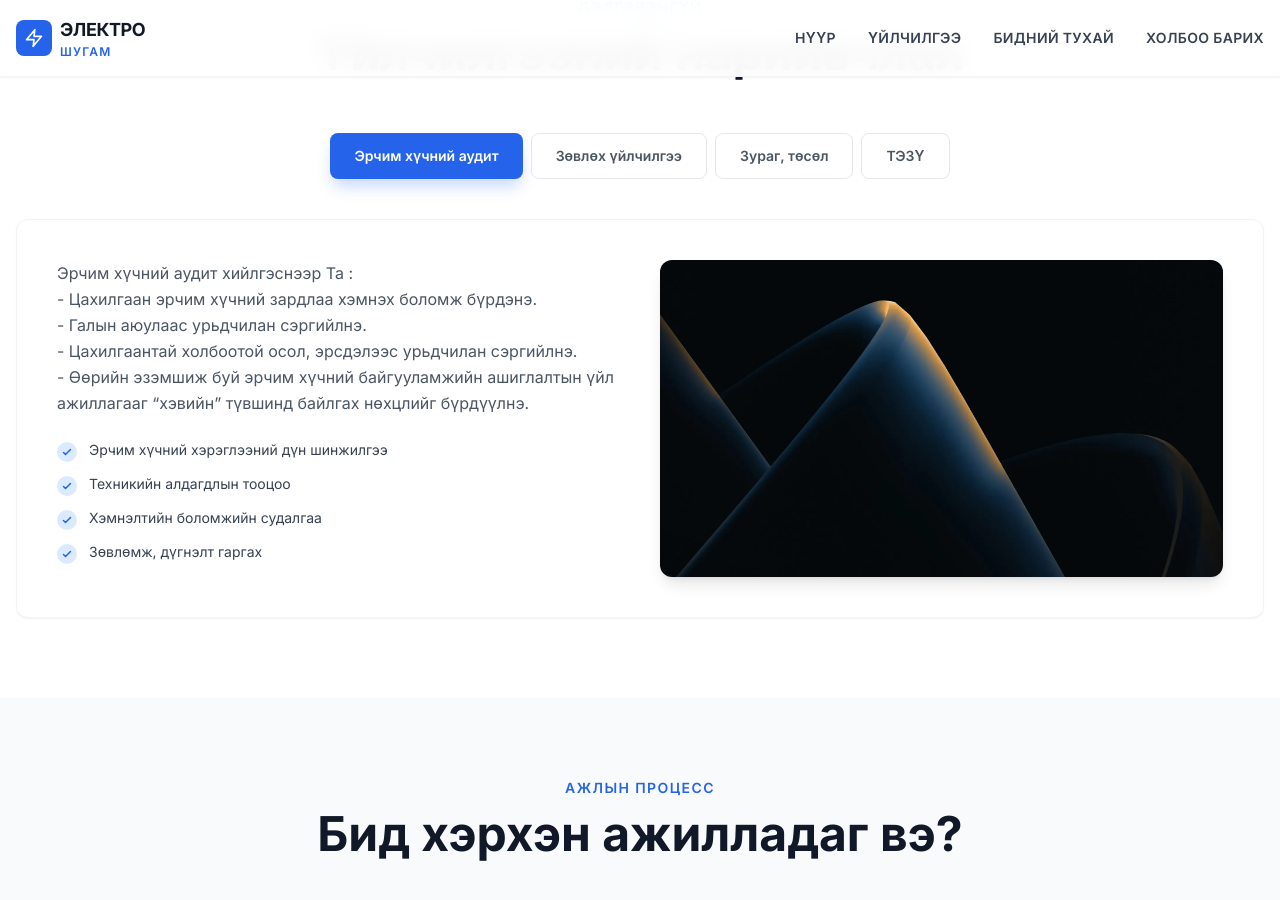
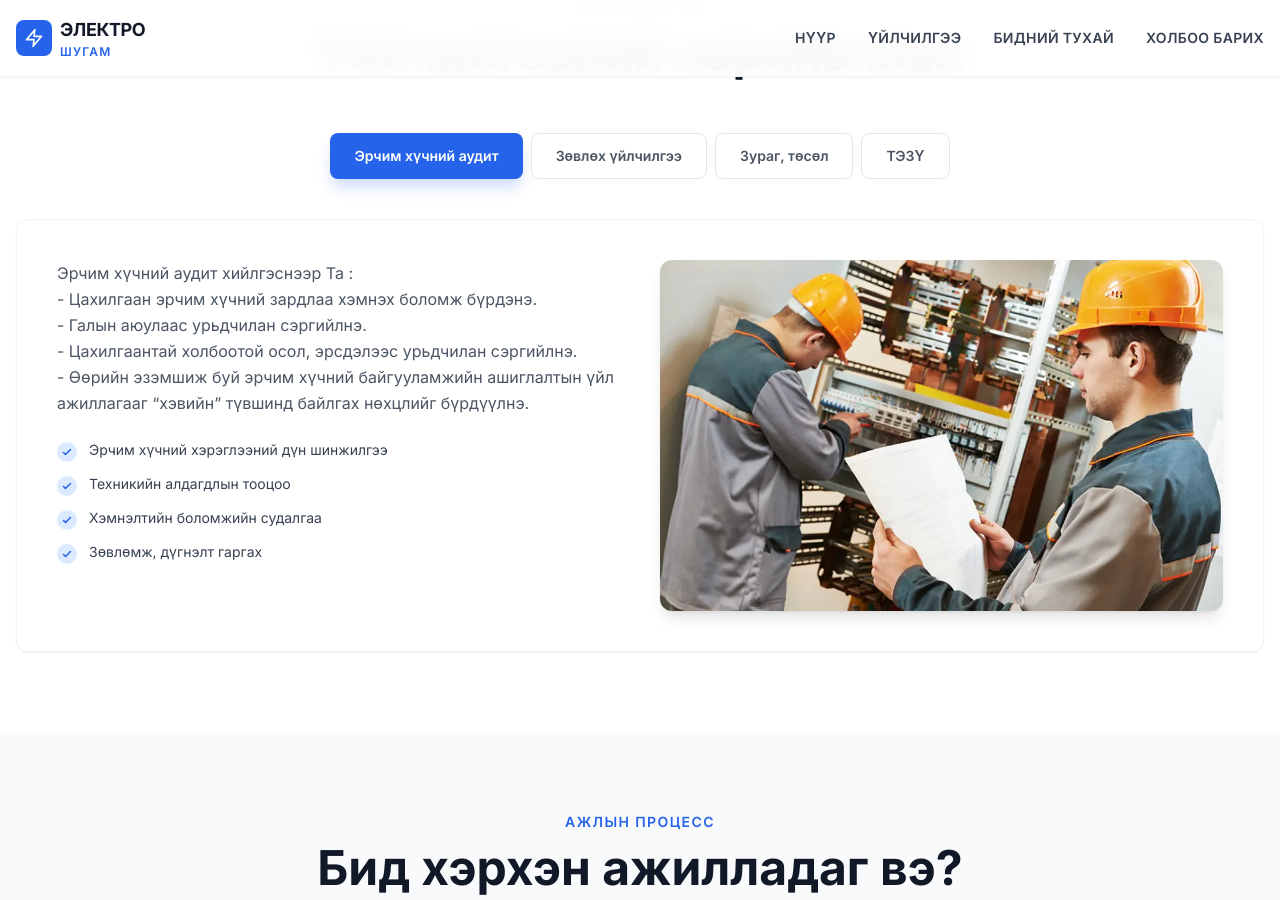
Before and after one commit to electroshugam/electroshugam_web_new, a Jekyll site: the page built from services.html, in a window 1280 px wide and 900 px high, scrolled down 1117 px. Built offline with Jekyll 4.4.1, drawn with Linux system fonts in a browser that asks for light colours; nearby versions of some CDN libraries.

Commit message:
fig update

```diff
--- a/services.html
+++ b/services.html
@@ -81,7 +81,7 @@
               <li class="flex items-start"><span class="w-5 h-5 rounded-full bg-blue-100 flex items-center justify-center mr-3 flex-shrink-0 mt-0.5"><svg class="w-3 h-3 text-blue-600" fill="none" stroke="currentColor" stroke-width="3" viewBox="0 0 24 24"><path stroke-linecap="round" stroke-linejoin="round" d="M5 13l4 4L19 7"/></svg></span><span class="text-gray-700 text-sm">Зөвлөмж, дүгнэлт гаргах</span></li>
             </ul>
           </div>
-          <div class="rounded-xl overflow-hidden shadow-lg"><img src="{{ '/media/image-post1.webp' | relative_url }}" alt="Audit" class="w-full h-full object-cover"></div>
+          <div class="rounded-xl overflow-hidden shadow-lg"><img src="{{ '/media/auditor.webp' | relative_url }}" alt="Audit" class="w-full h-full object-cover"></div>
         </div>
       </div>
 
@@ -107,7 +107,7 @@
               <li class="flex items-start"><span class="w-5 h-5 rounded-full bg-blue-100 flex items-center justify-center mr-3 flex-shrink-0 mt-0.5"><svg class="w-3 h-3 text-blue-600" fill="none" stroke="currentColor" stroke-width="3" viewBox="0 0 24 24"><path stroke-linecap="round" stroke-linejoin="round" d="M5 13l4 4L19 7"/></svg></span><span class="text-gray-700 text-sm">Стандартын дагуу зөвлөгөө</span></li>
             </ul>
           </div>
-          <div class="rounded-xl overflow-hidden shadow-lg"><img src="{{ '/media/image-post2.webp' | relative_url }}" alt="Consulting" class="w-full h-full object-cover"></div>
+          <div class="rounded-xl overflow-hidden shadow-lg"><img src="{{ '/media/consulting.webp' | relative_url }}" alt="Consulting" class="w-full h-full object-cover"></div>
         </div>
       </div>
 
@@ -142,11 +142,15 @@
       <div class="tab-content bg-white rounded-xl p-8 md:p-10 shadow-sm border border-gray-100">
         <div class="grid md:grid-cols-2 gap-10">
           <div>
-            <div class="prose prose-gray max-w-none mb-6 [&_p]:text-gray-600 [&_p]:leading-relaxed"><p>Техник – эдийн засгийн үндэслэл (ТЭЗҮ) боловсруулахдаа төслийн техникийн боломж, эдийн засгийн үр ашиг, хүрээлэн буй орчинд үзүүлэх нөлөөллийг нарийвчлан судалж, шийдвэр гаргах үндэслэлийг бүрдүүлнэ.</p></div>
+            <div class="prose prose-gray max-w-none mb-6 [&_p]:text-gray-600 [&_p]:leading-relaxed"><p>Техник - эдийн засгийн үндэслэл хийлгэснээр Та :
+<br>- Та өөрийн дэвшүүлсэн зорилтыг хэрэгжүүлэх хамгийн үр өгөөжтэй, оновчтой хувилбар бүхий судалгаа
+<br>- шинжилгээний иж бүрэн материалтай болно.</p></div>
+            <!--
             <div class="space-y-5 mb-6">
               <div><div class="flex justify-between mb-2"><span class="font-semibold text-sm text-gray-900">Судалгааны нарийвчлал</span><span class="text-blue-600 font-bold text-sm">98%</span></div><div class="w-full bg-gray-100 rounded-full h-2.5"><div class="progress-fill bg-gradient-to-r from-blue-500 to-blue-600 h-2.5 rounded-full" style="width:0" data-width="98"></div></div></div>
               <div><div class="flex justify-between mb-2"><span class="font-semibold text-sm text-gray-900">Тооцооны найдвартай байдал</span><span class="text-blue-600 font-bold text-sm">97%</span></div><div class="w-full bg-gray-100 rounded-full h-2.5"><div class="progress-fill bg-gradient-to-r from-blue-500 to-blue-600 h-2.5 rounded-full" style="width:0" data-width="97"></div></div></div>
             </div>
+            -->
             <ul class="space-y-3">
               <li class="flex items-start"><span class="w-5 h-5 rounded-full bg-blue-100 flex items-center justify-center mr-3 flex-shrink-0 mt-0.5"><svg class="w-3 h-3 text-blue-600" fill="none" stroke="currentColor" stroke-width="3" viewBox="0 0 24 24"><path stroke-linecap="round" stroke-linejoin="round" d="M5 13l4 4L19 7"/></svg></span><span class="text-gray-700 text-sm">Техникийн боломжийн судалгаа</span></li>
               <li class="flex items-start"><span class="w-5 h-5 rounded-full bg-blue-100 flex items-center justify-center mr-3 flex-shrink-0 mt-0.5"><svg class="w-3 h-3 text-blue-600" fill="none" stroke="currentColor" stroke-width="3" viewBox="0 0 24 24"><path stroke-linecap="round" stroke-linejoin="round" d="M5 13l4 4L19 7"/></svg></span><span class="text-gray-700 text-sm">Эдийн засгийн тооцоо</span></li>
@@ -154,7 +158,7 @@
               <li class="flex items-start"><span class="w-5 h-5 rounded-full bg-blue-100 flex items-center justify-center mr-3 flex-shrink-0 mt-0.5"><svg class="w-3 h-3 text-blue-600" fill="none" stroke="currentColor" stroke-width="3" viewBox="0 0 24 24"><path stroke-linecap="round" stroke-linejoin="round" d="M5 13l4 4L19 7"/></svg></span><span class="text-gray-700 text-sm">Хэрэгжих боломжийн үнэлгээ</span></li>
             </ul>
           </div>
-          <div class="rounded-xl overflow-hidden shadow-lg"><img src="{{ '/media/image-hero1.webp' | relative_url }}" alt="TEZU" class="w-full h-full object-cover"></div>
+          <div class="rounded-xl overflow-hidden shadow-lg"><img src="{{ '/media/tezu.webp' | relative_url }}" alt="TEZU" class="w-full h-full object-cover"></div>
         </div>
       </div>
     </div>
```
